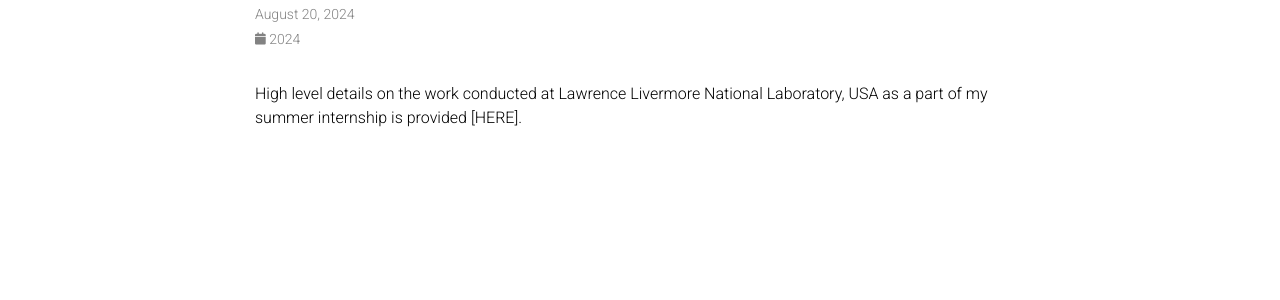
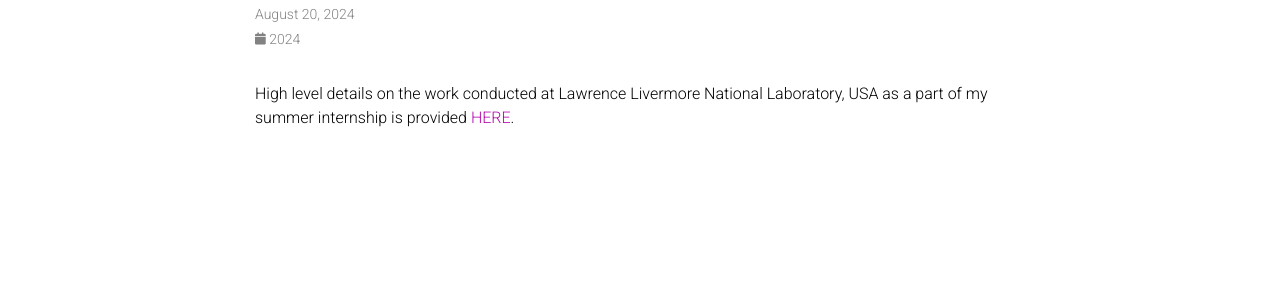
Before and after one commit to cgkrishnanunni/cgkrishnanunni.github.io, a Jekyll site: the page built from _news/announcement_5.md, in a window 1280 px wide. Shown: the part 157-457 px from the top of the page. Built offline with Jekyll 4.4.1, drawn with Linux system fonts in a browser that asks for light colours; comment, search, counter and statistics services are not loaded; a style sheet for code colours, icons or effects is not loaded; part of the change alters nothing that is shown.

```diff
--- a/_news/announcement_5.md
+++ b/_news/announcement_5.md
@@ -4,4 +4,4 @@ date: 2024-08-20 07:59:00-0400
 inline: true
 related_posts: false
 ---
-High level details on the work conducted at Lawrence Livermore National Laboratory, USA as a part of my summer internship is provided [HERE].
+High level details on the work conducted at Lawrence Livermore National Laboratory, USA as a part of my summer internship is provided [HERE](/assets/pdf/summery_internship.pdf).
```
